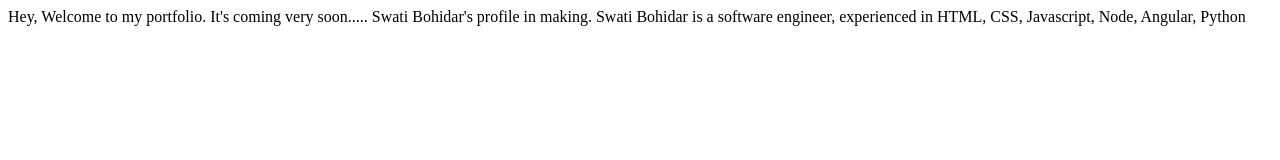
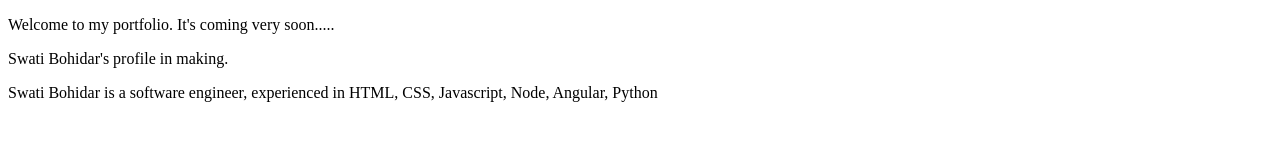
Before and after one commit to kul-swat/swatibohidar-profile, a plain HTML site: page index.html in a window 1280 px wide. Drawn offline with Linux system fonts and the light colour scheme.

```diff
--- a/index.html
+++ b/index.html
@@ -7,8 +7,8 @@
     <title>swati's profile</title>
 </head>
 <body>
-    Hey, Welcome to my portfolio. It's coming very soon.....
-    Swati Bohidar's profile in making.
-    Swati Bohidar is a software engineer, experienced in HTML, CSS, Javascript, Node, Angular, Python
+    <p>Welcome to my portfolio. It's coming very soon..... </p>
+    <p>Swati Bohidar's profile in making. </p>
+    <p>Swati Bohidar is a software engineer, experienced in HTML, CSS, Javascript, Node, Angular, Python</p>
 </body>
 </html>
```
